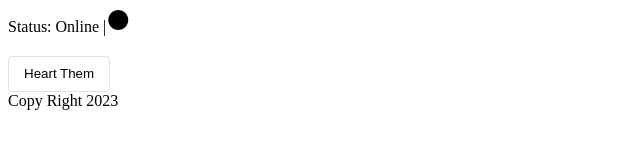
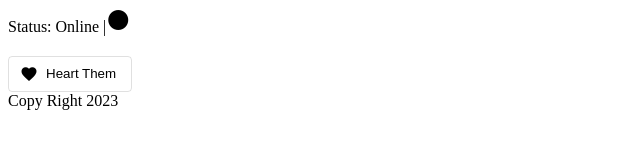
Before and after one commit to akilah-littlejohn/Card-Component-10-day-Challenge, an Angular app: page / in a window 1280 px wide. Shown: the top 160 px of the page, without its empty margins (0-640 px from the left). Built offline with nearby package versions, Linux system fonts and the light colour scheme; no server answers.

Commit message:
3 files modified

```diff
--- a/src/card/card.component.html
+++ b/src/card/card.component.html
@@ -8,7 +8,7 @@
     <ng-content selector="card-content"></ng-content>
   </article>
   <button *ngIf="!likeButton" mat-stroked-button color="primary">
-    Heart Them
+    Heart Them <mat-icon>favorite</mat-icon>
   </button>
   <button *ngIf="likeButton" mat-icon-button>
     <mat-icon>favorite</mat-icon>
--- a/src/profile/profile.component.css
+++ b/src/profile/profile.component.css
@@ -0,0 +1,4 @@
+img {
+  float: left;
+  margin: 1em;
+}
--- a/src/profile/profile.component.html
+++ b/src/profile/profile.component.html
@@ -1,5 +1,6 @@
 <section *ngFor="let user of userData">
+  <img [src]="user.imageUrl" alt="">
   <h1>{{ user.username }}</h1>
   <p>{{ user.firstName }} {{ user.lastName }}</p>
-  <img [src]="user.imageUrl" alt="">
+  <p>{{user.dateOfBirth | date}}</p>
 </section>
```
